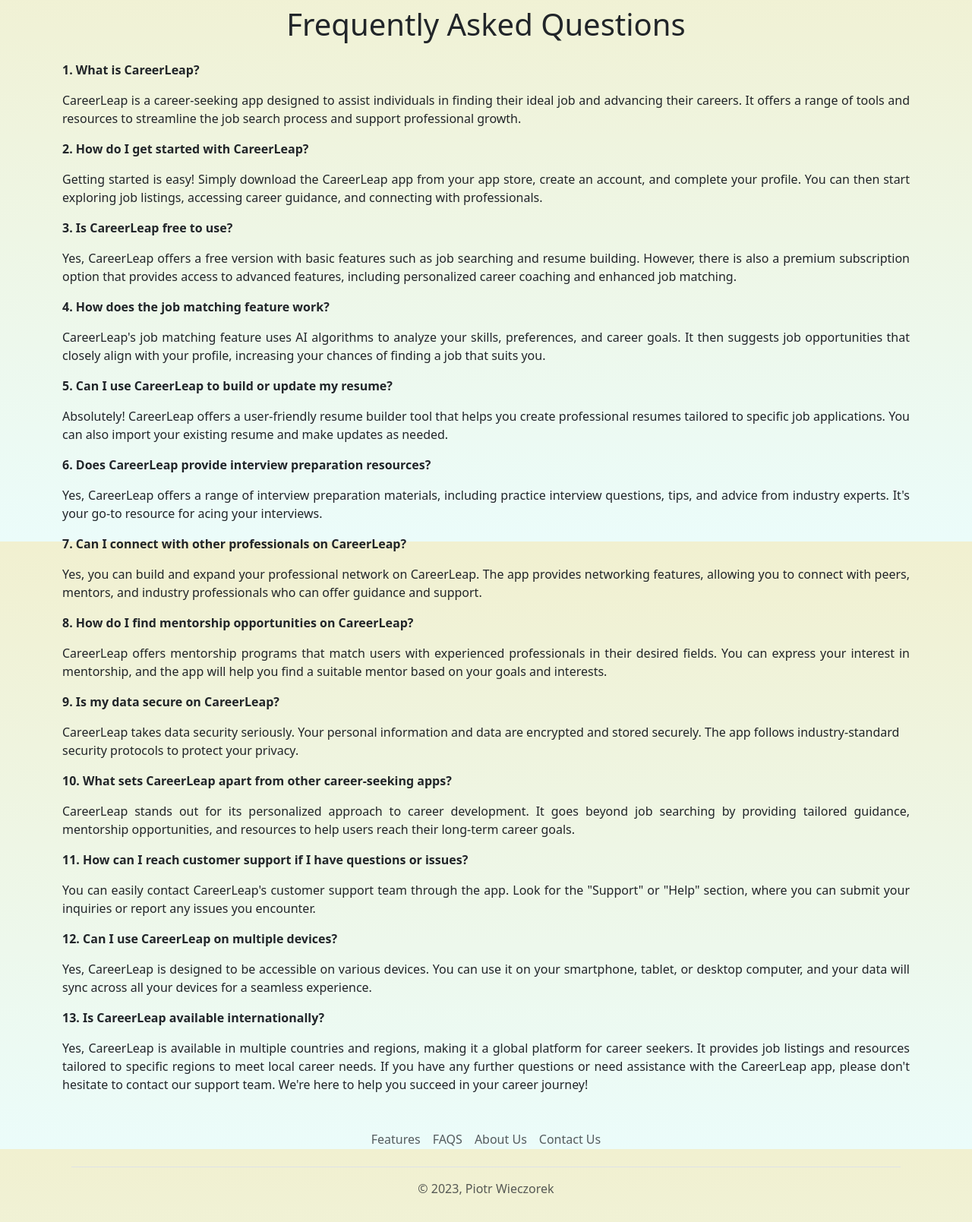
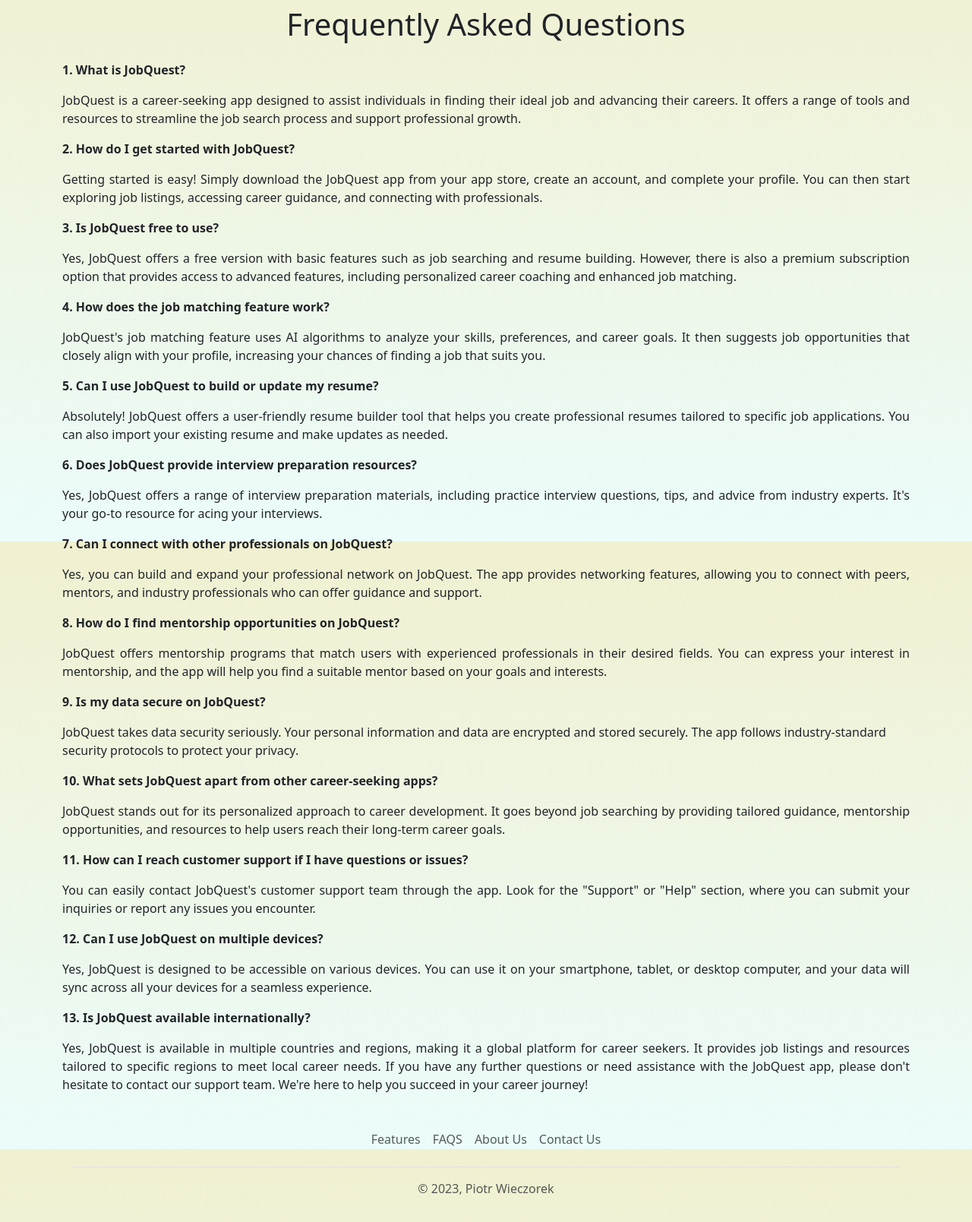
Before and after one commit to piotrwieczorekk/careers_web_app_v2, a Flask app: page /questions in a window 1280 px wide. Shown: the part 87-1696 px from the top of the page at 76% size. Run offline with Flask 3, Linux system fonts and the light colour scheme.

Commit message:
did some changes to /questions /about

```diff
--- a/app.py
+++ b/app.py
@@ -2,7 +2,9 @@
 from database import engine, get_jobs_from_db, load_job_from_db,add_application_to_db,filter_jobs_from_db,add_user_to_db,check_user,load_user_from_db,load_application_from_db, add_job_ad_to_db,load_job_ad_from_db,delete_job_ad_from_db,update_job_ad_from_db
 from sqlalchemy import text
 app = Flask(__name__)
-app.secret_key = 'your_secret_key_here'
+
+import os
+app.secret_key = os.environ['SESSION_SECRET_KEY']
 
 
 @app.route("/")
--- a/templates/footer.html
+++ b/templates/footer.html
@@ -4,7 +4,7 @@
       <li class="nav-item"><a href="features" class="nav-link px-2 text-body-secondary">Features</a></li>
       <li class="nav-item"><a href="/questions" class="nav-link px-2 text-body-secondary">FAQS</a></li>
       <li class="nav-item"><a href="/about" class="nav-link px-2 text-body-secondary">About Us</a></li>
-      <li class="nav-item"><a href="mailto:przykladowymail@gmail.com?subject=Question about the blog" class="nav-link px-2 text-body-secondary">Contact Us</a></li>
+      <li class="nav-item"><a href="mailto:jobquest@gmail.com?subject=Question about the app" class="nav-link px-2 text-body-secondary">Contact Us</a></li>
     </ul>
     <p class="text-center text-body-secondary">&copy; 2023, Piotr Wieczorek</p>
   </footer>
--- a/templates/home2.html
+++ b/templates/home2.html
@@ -27,7 +27,7 @@
       <h1 style="text-align:center;" class="mt-2 mb-4">JobQuest</h1>
       <h2 style="text-align:center;" class="mt-2 mb-4">Open positions:</h2>
       <form action="/filter" method="post">
-      <div class="filter">
+      <div class="filter" style="margin-bottom:20px; margin-top:10px;">
         <label for="title-filter">Title:</label>
         <select id="title-filter" name="title-filter">
             <option value="">All</option>
--- a/templates/questions.html
+++ b/templates/questions.html
@@ -1,7 +1,7 @@
 <!DOCTYPE html>
 <html>
   <head>
-    <title>Careers App</title>
+    <title>JobQuest</title>
       <meta charset="utf-8">
       <meta name="viewport" content="width=device-width, initial-scale=1">
       <link href="https://cdn.jsdelivr.net/npm/bootstrap@5.3.1/dist/css/bootstrap.min.css" rel="stylesheet" integrity="sha384-4bw+/aepP/YC94hEpVNVgiZdgIC5+VKNBQNGCHeKRQN+PtmoHDEXuppvnDJzQIu9" crossorigin="anonymous">
@@ -26,58 +26,58 @@
     <div class="container">
       <h1 class="text-center mt-2 mb-4">Frequently Asked Questions</h1>
       <div class="questions mt-2 mb-4">
-        <p><b>1. What is CareerLeap?</b></p>
+        <p><b>1. What is JobQuest?</b></p>
 
-<p>CareerLeap is a career-seeking app designed to assist individuals in finding their ideal job and advancing their careers. It offers a range of tools and resources to streamline the job search process and support professional growth.</p>
+<p>JobQuest is a career-seeking app designed to assist individuals in finding their ideal job and advancing their careers. It offers a range of tools and resources to streamline the job search process and support professional growth.</p>
 
-        <p><b>2. How do I get started with CareerLeap?</b></p>
+        <p><b>2. How do I get started with JobQuest?</b></p>
 
-<p>Getting started is easy! Simply download the CareerLeap app from your app store, create an account, and complete your profile. You can then start exploring job listings, accessing career guidance, and connecting with professionals.</p>
+<p>Getting started is easy! Simply download the JobQuest app from your app store, create an account, and complete your profile. You can then start exploring job listings, accessing career guidance, and connecting with professionals.</p>
 
-        <p><b>3. Is CareerLeap free to use?</b></p>
+        <p><b>3. Is JobQuest free to use?</b></p>
 
-<p>Yes, CareerLeap offers a free version with basic features such as job searching and resume building. However, there is also a premium subscription option that provides access to advanced features, including personalized career coaching and enhanced job matching.</p>
+<p>Yes, JobQuest offers a free version with basic features such as job searching and resume building. However, there is also a premium subscription option that provides access to advanced features, including personalized career coaching and enhanced job matching.</p>
 
         <p><b>4. How does the job matching feature work?</b></p>
 
-<p>CareerLeap's job matching feature uses AI algorithms to analyze your skills, preferences, and career goals. It then suggests job opportunities that closely align with your profile, increasing your chances of finding a job that suits you.</p>
+<p>JobQuest's job matching feature uses AI algorithms to analyze your skills, preferences, and career goals. It then suggests job opportunities that closely align with your profile, increasing your chances of finding a job that suits you.</p>
 
-        <p><b>5. Can I use CareerLeap to build or update my resume?</b></p>
+        <p><b>5. Can I use JobQuest to build or update my resume?</b></p>
 
-<p>Absolutely! CareerLeap offers a user-friendly resume builder tool that helps you create professional resumes tailored to specific job applications. You can also import your existing resume and make updates as needed.</p>
+<p>Absolutely! JobQuest offers a user-friendly resume builder tool that helps you create professional resumes tailored to specific job applications. You can also import your existing resume and make updates as needed.</p>
 
-        <p><b>6. Does CareerLeap provide interview preparation resources?</b></p>
+        <p><b>6. Does JobQuest provide interview preparation resources?</b></p>
 
-<p>Yes, CareerLeap offers a range of interview preparation materials, including practice interview questions, tips, and advice from industry experts. It's your go-to resource for acing your interviews.</p>
+<p>Yes, JobQuest offers a range of interview preparation materials, including practice interview questions, tips, and advice from industry experts. It's your go-to resource for acing your interviews.</p>
 
-        <p><b>7. Can I connect with other professionals on CareerLeap?</b></p>
+        <p><b>7. Can I connect with other professionals on JobQuest?</b></p>
 
-<p>Yes, you can build and expand your professional network on CareerLeap. The app provides networking features, allowing you to connect with peers, mentors, and industry professionals who can offer guidance and support.</p>
+<p>Yes, you can build and expand your professional network on JobQuest. The app provides networking features, allowing you to connect with peers, mentors, and industry professionals who can offer guidance and support.</p>
 
-        <p><b>8. How do I find mentorship opportunities on CareerLeap?</b></p>
+        <p><b>8. How do I find mentorship opportunities on JobQuest?</b></p>
 
-<p>CareerLeap offers mentorship programs that match users with experienced professionals in their desired fields. You can express your interest in mentorship, and the app will help you find a suitable mentor based on your goals and interests.</p>
+<p>JobQuest offers mentorship programs that match users with experienced professionals in their desired fields. You can express your interest in mentorship, and the app will help you find a suitable mentor based on your goals and interests.</p>
 
-        <p><b>9. Is my data secure on CareerLeap?</b></p>
+        <p><b>9. Is my data secure on JobQuest?</b></p>
 
-CareerLeap takes data security seriously. Your personal information and data are encrypted and stored securely. The app follows industry-standard security protocols to protect your privacy.</p>
+JobQuest takes data security seriously. Your personal information and data are encrypted and stored securely. The app follows industry-standard security protocols to protect your privacy.</p>
 
-        <p><b>10. What sets CareerLeap apart from other career-seeking apps?</b></p>
+        <p><b>10. What sets JobQuest apart from other career-seeking apps?</b></p>
 
-<p>CareerLeap stands out for its personalized approach to career development. It goes beyond job searching by providing tailored guidance, mentorship opportunities, and resources to help users reach their long-term career goals.</p>
+<p>JobQuest stands out for its personalized approach to career development. It goes beyond job searching by providing tailored guidance, mentorship opportunities, and resources to help users reach their long-term career goals.</p>
 
         <p><b>11. How can I reach customer support if I have questions or issues?</b></p>
 
-<p>You can easily contact CareerLeap's customer support team through the app. Look for the "Support" or "Help" section, where you can submit your inquiries or report any issues you encounter.</p>
+<p>You can easily contact JobQuest's customer support team through the app. Look for the "Support" or "Help" section, where you can submit your inquiries or report any issues you encounter.</p>
 
-        <p><b>12. Can I use CareerLeap on multiple devices?</b></p>
+        <p><b>12. Can I use JobQuest on multiple devices?</b></p>
 
-<p>Yes, CareerLeap is designed to be accessible on various devices. You can use it on your smartphone, tablet, or desktop computer, and your data will sync across all your devices for a seamless experience.</p>
+<p>Yes, JobQuest is designed to be accessible on various devices. You can use it on your smartphone, tablet, or desktop computer, and your data will sync across all your devices for a seamless experience.</p>
 
-        <p><b>13. Is CareerLeap available internationally?</b></p>
+        <p><b>13. Is JobQuest available internationally?</b></p>
 
-<p>Yes, CareerLeap is available in multiple countries and regions, making it a global platform for career seekers. It provides job listings and resources tailored to specific regions to meet local career needs.
-If you have any further questions or need assistance with the CareerLeap app, please don't hesitate to contact our support team. We're here to help you succeed in your career journey!</p>
+<p>Yes, JobQuest is available in multiple countries and regions, making it a global platform for career seekers. It provides job listings and resources tailored to specific regions to meet local career needs.
+If you have any further questions or need assistance with the JobQuest app, please don't hesitate to contact our support team. We're here to help you succeed in your career journey!</p>
       </div>
       {%include 'footer.html'%}
     </div>
```
Also changed, not shown: templates/about.html (+9 -9 lines), templates/job_id_page.html (+7 -1 lines).
